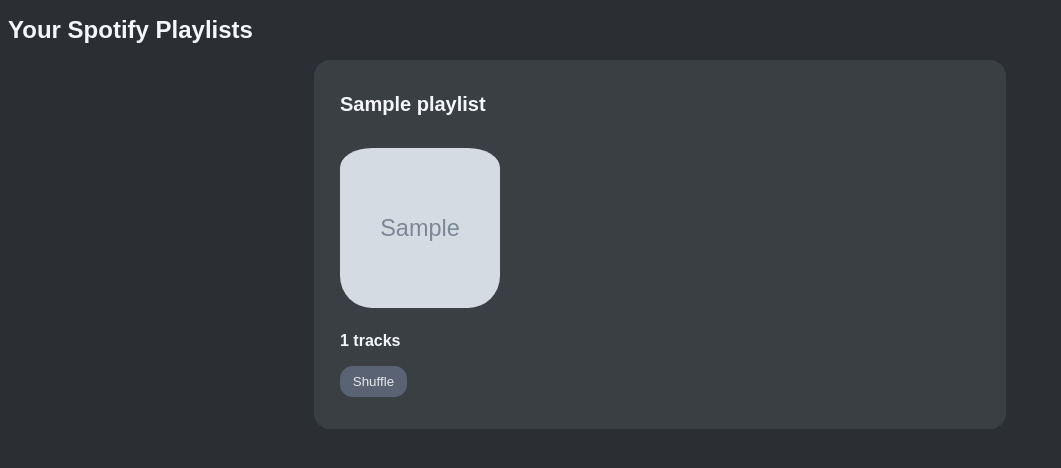
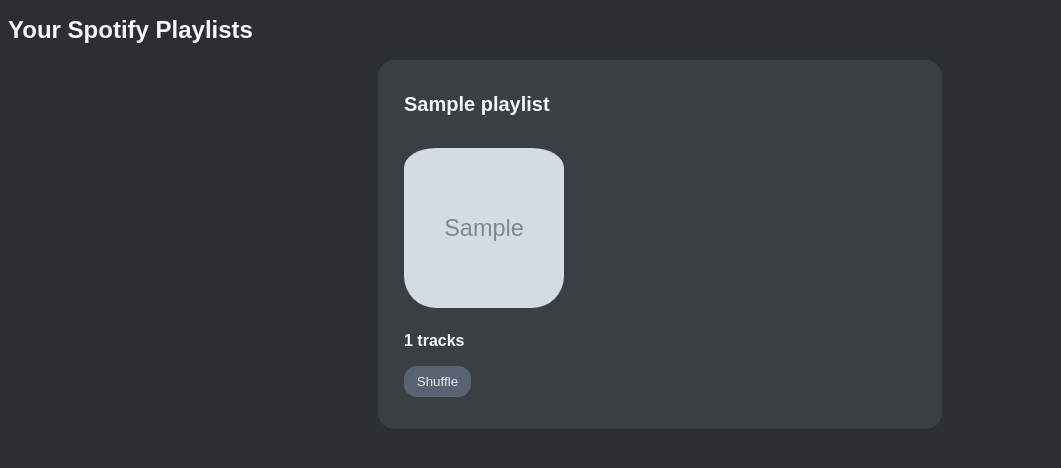
Before and after one commit to G-Chist/spotify_shuffler, a Flask app: template templates/playlists.html in a window 1280 px wide. Shown: the top 468 px of the page, without its empty margins (0-1061 px from the left). Run offline with Flask 3, Linux system fonts and the light colour scheme; the template is opened without the code that fills it: most values are stand-ins (such as "Sample title", 1, 10 or a date in 2020); grey boxes marked "Sample" are stand-in pictures.

Commit message:
Minor tweaks

```diff
--- a/app.py
+++ b/app.py
@@ -120,7 +120,7 @@ def shuffle_playlist(playlist_id):
         # Shuffle using Fisher-Yates
         # start_time_total = time.time()  # Time when playlist shuffling started (seconds)
         for i in range(num_tracks - 1, 0, -1):  # Loop to shuffle tracks
-            start_time = time.time()  # Time when track shuffling started (seconds)
+            # start_time = time.time()  # Time when track shuffling started (seconds)
             j = randint(0, i)  # Generate a random index from 0 to i
             reorder_tracks(access_token, playlist_id, i, j)  # Move the track from i to j
             # end_time = time.time()  # Time when track shuffling ended (seconds)
--- a/static/style.css
+++ b/static/style.css
@@ -55,7 +55,7 @@ li {
 .content {
     text-align: left;         /* Aligns content to the left */
     padding-left: 2vw;        /* Space from the left border (2% of viewport width) */
-    width: 50vw;              /* Makes the div 50% of the viewport width */
+    width: 40vw;              /* Makes the div 50% of the viewport width */
     background-color: #3A3F44; /* A little brighter than the background */
     border-radius: 2vh;       /* Corner rounding based on viewport height */
     padding: 2vh 2vw 4vh 2vw;  /* Top, right, bottom, left padding */
```
